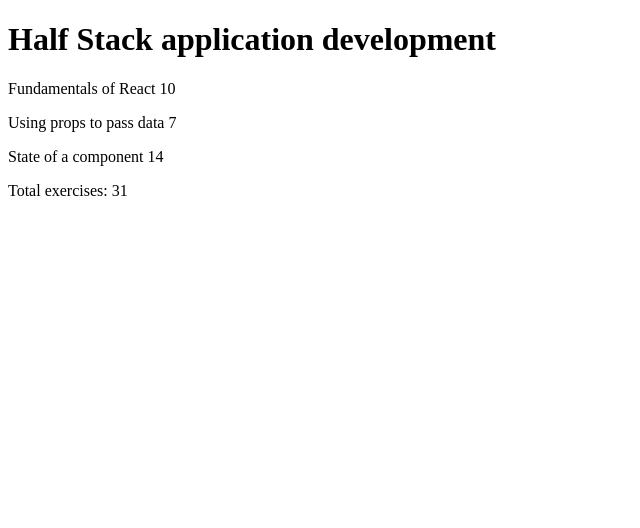
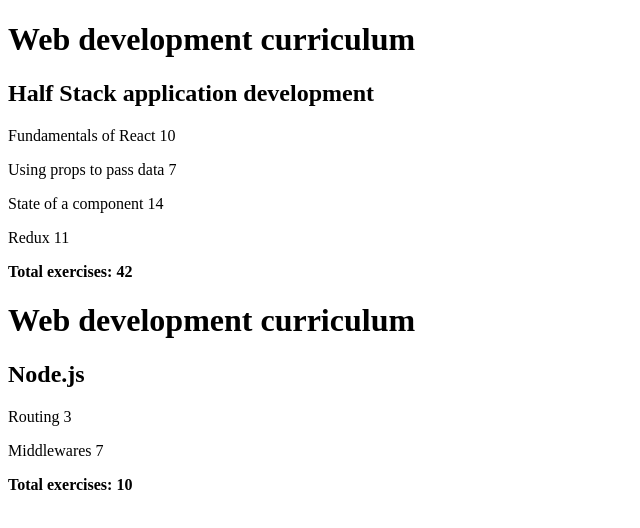
Before and after one commit to Lothrin/fullstackopen, a React (Vite) app in the folder part2/: page / in a window 1280 px wide. Shown: the top 528 px of the page, without its empty margins (0-640 px from the left). Built offline with nearby package versions, Linux system fonts and the light colour scheme.

Commit message:
2.4: Course information step 9
-2.5: Separate module step 10

```diff
--- a/part2/src/App.jsx
+++ b/part2/src/App.jsx
@@ -1,9 +1,10 @@
-import Course from "./components/course";
+import Course from './components/Course';
 
 const App = () => {
-  const course = {
+  const courses = [
+    {
+      name: 'Half Stack application development',
       id: 1,
-    name: 'Half Stack application development',
       parts: [
         {
           name: 'Fundamentals of React',
@@ -19,11 +20,39 @@
           name: 'State of a component',
           exercises: 14,
           id: 3
+        },
+        {
+          name: 'Redux',
+          exercises: 11,
+          id: 4
         }
       ]
-  };
+    },
+    {
+      name: 'Node.js',
+      id: 2,
+      parts: [
+        {
+          name: 'Routing',
+          exercises: 3,
+          id: 1
+        },
+        {
+          name: 'Middlewares',
+          exercises: 7,
+          id: 2
+        }
+      ]
+    }
+  ];
 
-  return <Course course={course} />;
+  return (
+    <div>
+      {courses.map(course => (
+        <Course key={course.id} course={course} />
+      ))}
+    </div>
+  );
 }
 
 export default App;
--- a/part2/src/components/course.jsx
+++ b/part2/src/components/course.jsx
@@ -1,15 +1,17 @@
-import Header from "./header";
-import Content from "./content";
+import Header from './Header';
+import Content from './Content';
 
 const Course = ({ course }) => {
   const totalExercises = course.parts.reduce((sum, part) => sum + part.exercises, 0);
-    return (
-      <>
-        <Header courseName={course.name} />
-        <Content parts={course.parts} />
-        <p>Total exercises: {totalExercises}</p>
-      </>
-    );
-  };
 
-  export default Course;
+  return (
+    <div>
+      <Header header= 'Web development curriculum' />
+      <h2>{course.name}</h2>
+      <Content parts={course.parts} />
+      <p><b>Total exercises: {totalExercises}</b></p>
+    </div>
+  );
+};
+
+export default Course;
--- a/part2/src/components/header.jsx
+++ b/part2/src/components/header.jsx
@@ -1,3 +1,3 @@
-const Header = ({ courseName }) => <h1>{courseName}</h1>;
+const Header = (props) => <h1>{props.header}</h1>;
 
  export default Header;
--- a/part2/src/main.jsx
+++ b/part2/src/main.jsx
@@ -1,4 +1,3 @@
-
 import ReactDOM from 'react-dom/client'
 
 import App from './App'
```
Lines whose indentation alone changed are shown as unchanged.
